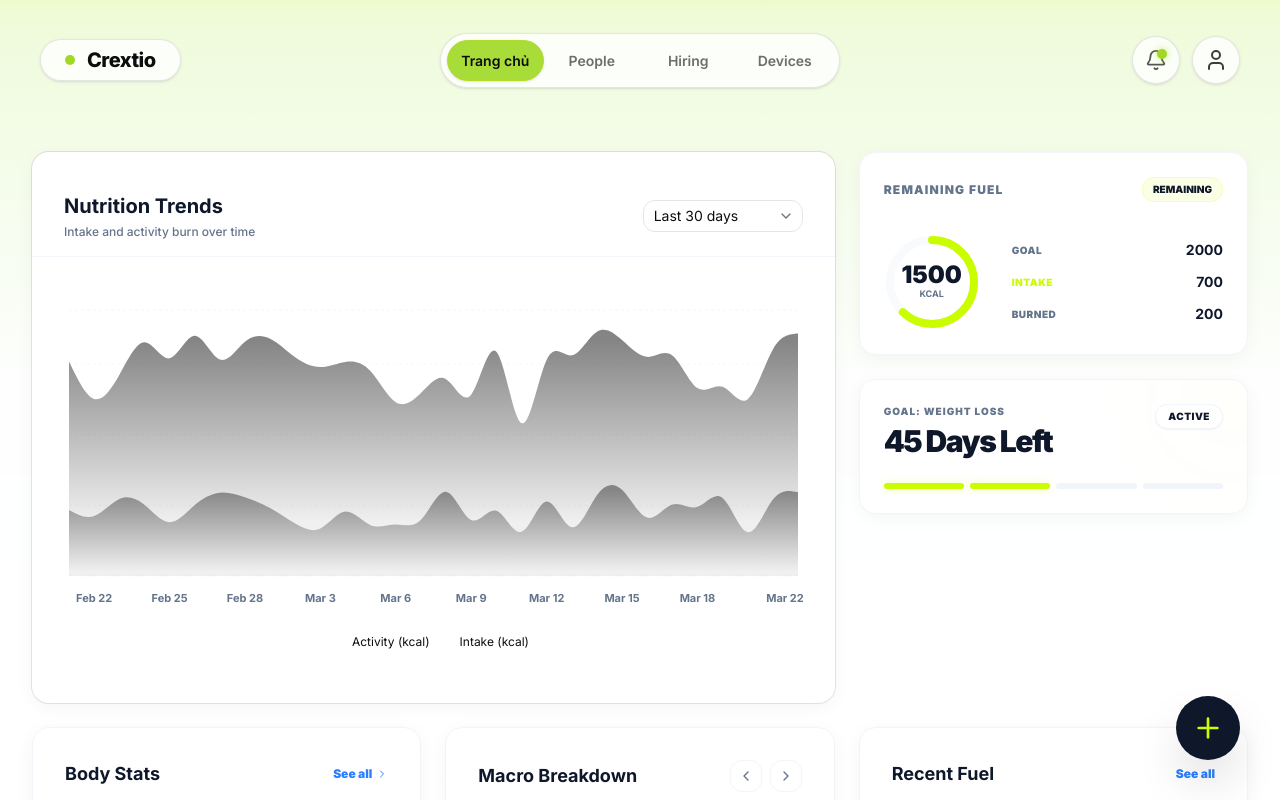
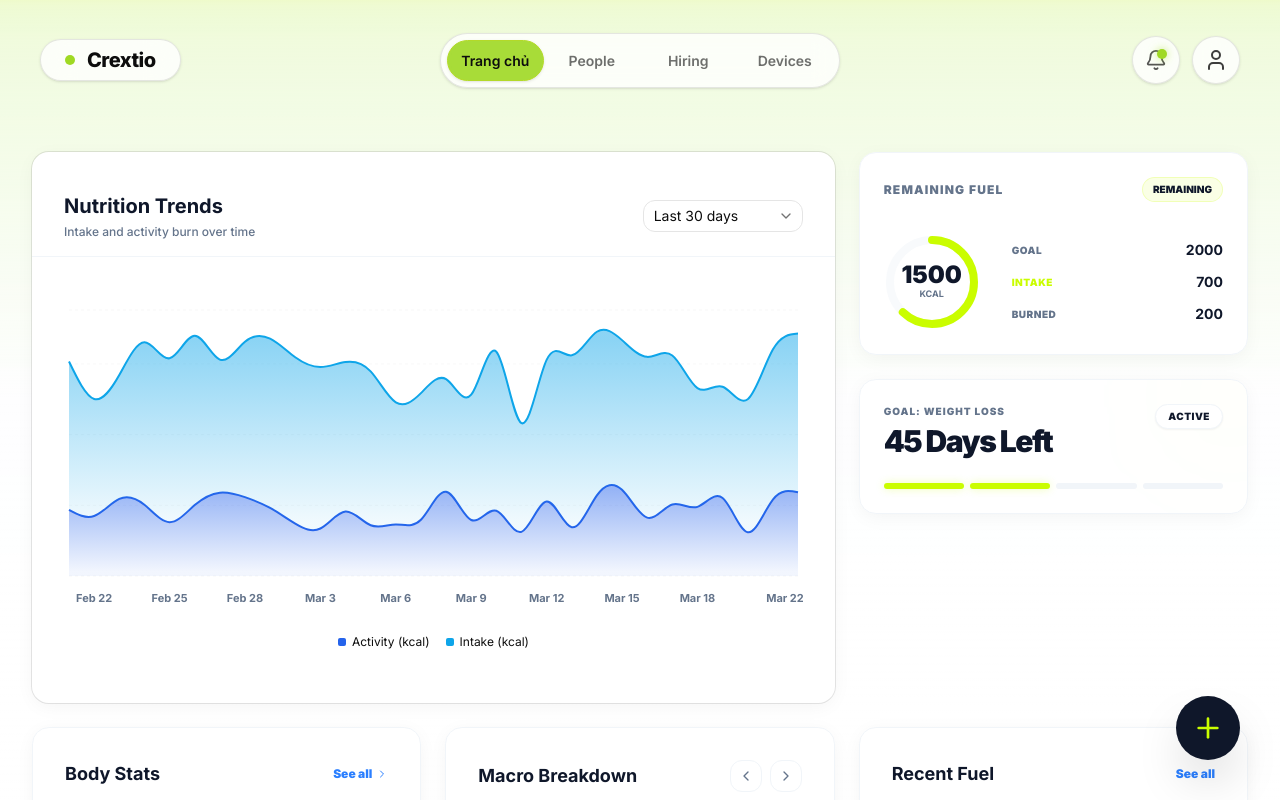
Before and after one commit to quan2622/AI_Food_Client, a Next.js app: page / in a window 1280 px wide. Shown: the top 800 px of the page. Built offline with nearby package versions, Linux system fonts and the light colour scheme.

Commit message:
update color of chart line

```diff
--- a/components/ui/chart.tsx
+++ b/components/ui/chart.tsx
@@ -50,12 +50,22 @@ const ChartStyle = ({ id, config }: { id: string; config: ChartConfig }) => {
   return (
     <style
       dangerouslySetInnerHTML={{
-        __html: Object.entries(config)
-          .map(([key, config]) => {
-            const color = config.theme?.[(typeof window !== "undefined" && window.matchMedia("(prefers-color-scheme: dark)").matches ? "dark" : "light") as keyof typeof config.theme] || config.color
-            return color ? `--color-${key}: ${color};` : null
-          })
-          .join("\n"),
+        __html: `
+#${id} {
+${Object.entries(config)
+  .map(([key, config]) => {
+    const color =
+      config.theme?.[
+        (typeof window !== "undefined" &&
+        window.matchMedia("(prefers-color-scheme: dark)").matches
+          ? "dark"
+          : "light") as keyof typeof config.theme
+      ] || config.color
+    return color ? `--color-${key}: ${color};` : null
+  })
+  .join("\n")}
+}
+        `,
       }}
     />
   )
```
